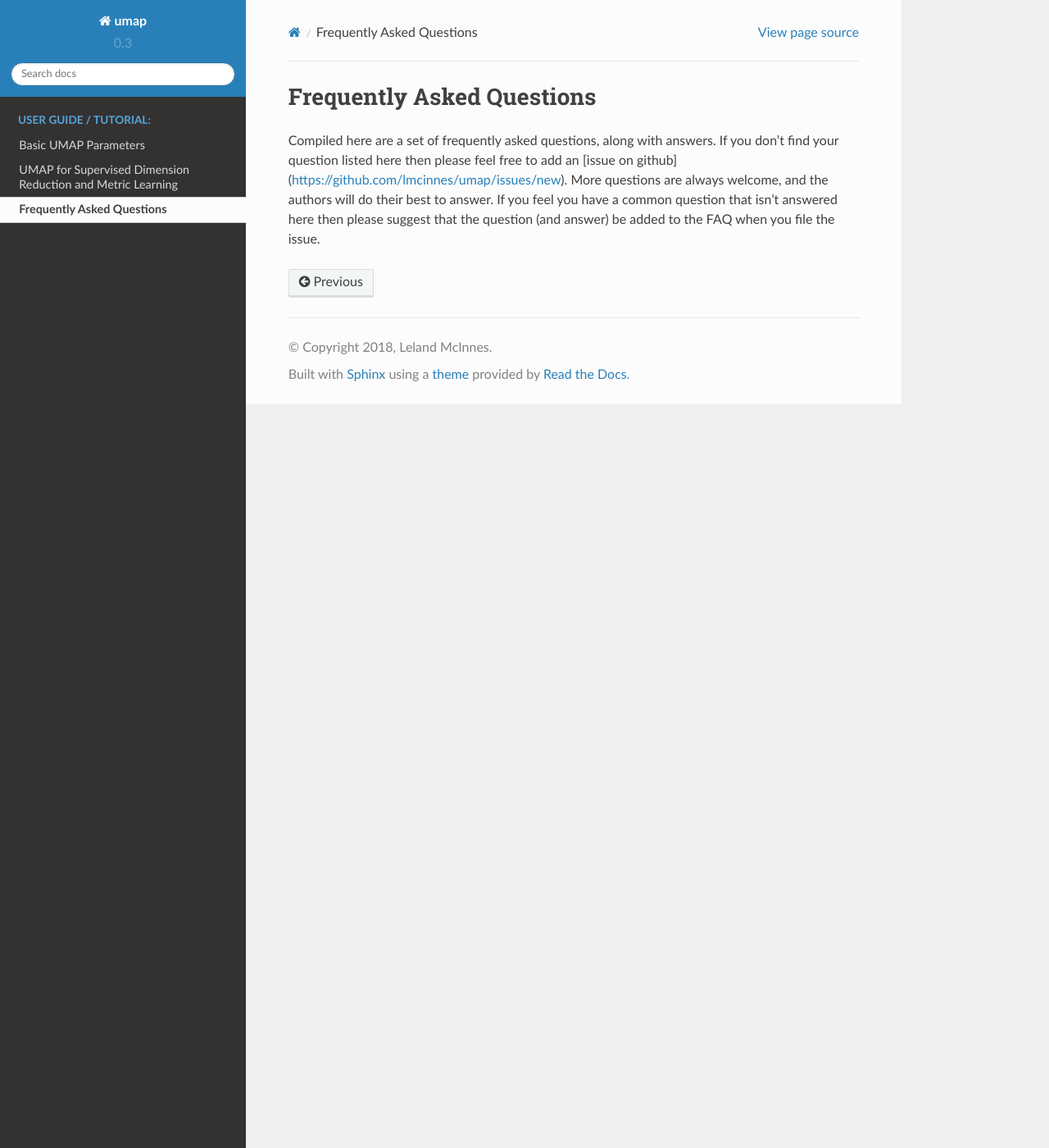
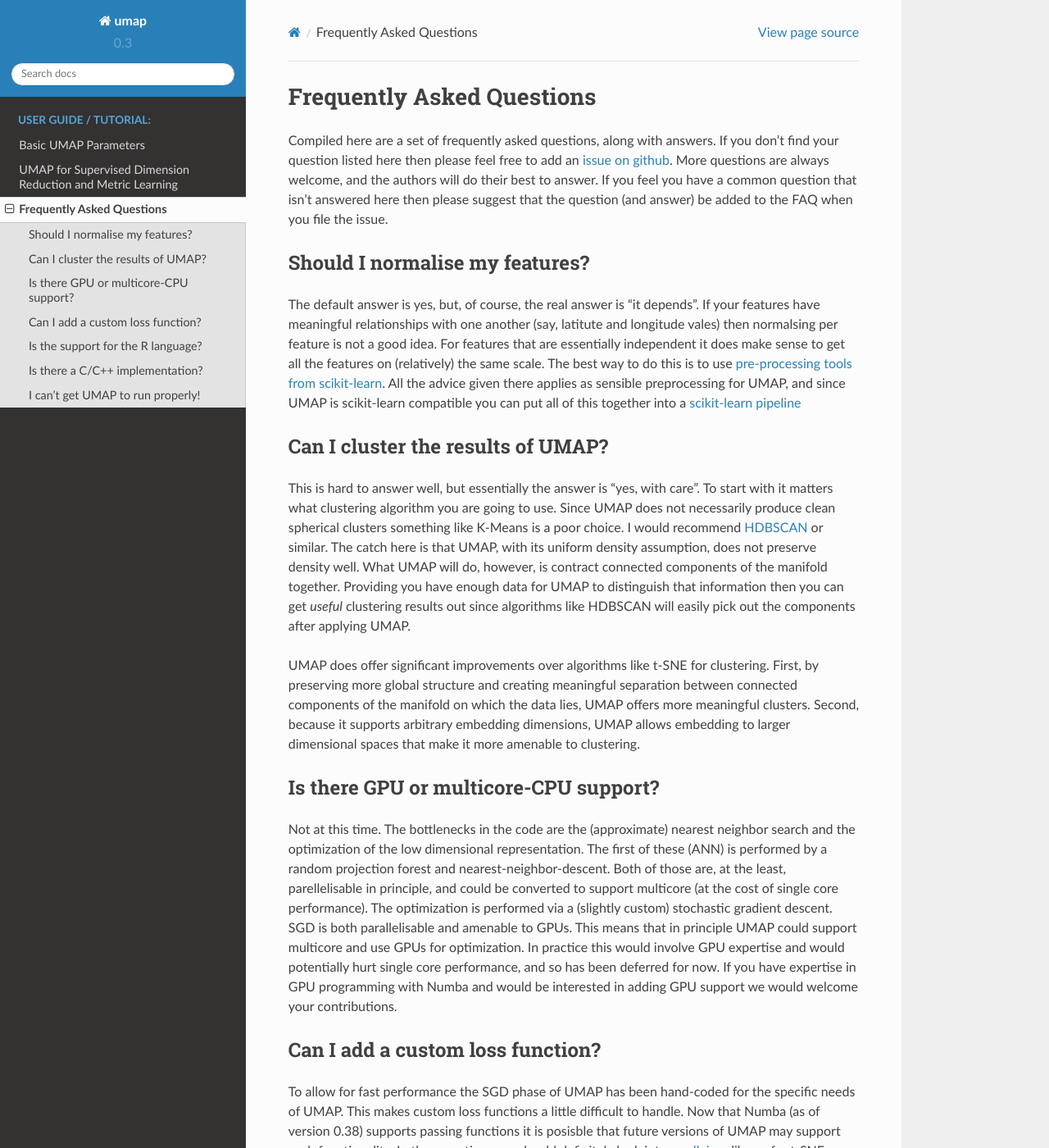
Before and after one commit to lmcinnes/umap, a Sphinx documentation site: the page built from doc/faq.rst, in a window 1280 px wide and 1400 px high. Shown: the whole window at 82% size. Built offline with Sphinx 7.4.7 and the Read the Docs theme 2.0.0, drawn with Linux system fonts in a browser that asks for light colours; pages that are not in the unit, such as notebooks, are missing from menus; some of the changed text lies outside the part shown.

Commit message:
Add an FAQ

```diff
--- a/doc/faq.rst
+++ b/doc/faq.rst
@@ -4,8 +4,135 @@ Frequently Asked Questions
 Compiled here are a set of frequently asked questions,
 along with answers. If you don't find your question listed here
 then please feel free to add an
-[issue on github](https://github.com/lmcinnes/umap/issues/new).
+`issue on github <https://github.com/lmcinnes/umap/issues/new>`_.
 More questions are always welcome, and the authors will do
 their best to answer. If you feel you have a common question
 that isn't answered here then please suggest that the question
 (and answer) be added to the FAQ when you file the issue.
+
+Should I normalise my features?
+-------------------------------
+
+The default answer is yes, but, of course, the real answer is
+"it depends". If your features have meaningful relationships
+with one another (say, latitute and longitude vales) then
+normalsing per feature is not a good idea. For features that
+are essentially independent it does make sense to get all the
+features on (relatively) the same scale. The best way to do
+this is to use
+`pre-processing tools from scikit-learn <http://scikit-learn.org/stable/modules/preprocessing.html>`_.
+All the advice given there applies as sensible preprocessing
+for UMAP, and since UMAP is scikit-learn compatible you
+can put all of this together into a `scikit-learn pipeline <http://scikit-learn.org/stable/modules/generated/sklearn.pipeline.Pipeline.html>`_
+
+
+Can I cluster the results of UMAP?
+----------------------------------
+
+This is hard to answer well, but essentially the answer is
+"yes, with care". To start with it matters what clustering
+algorithm you are going to use. Since UMAP does not necessarily
+produce clean spherical clusters something like K-Means
+is a poor choice. I would recommend
+`HDBSCAN <https://github.com/scikit-learn-contrib/hdbscan>`_ or
+similar. The catch here is that UMAP, with its uniform density
+assumption, does not preserve density well. What UMAP will do,
+however, is contract connected components of the manifold
+together. Providing you have enough data for UMAP to
+distinguish that information then you can get *useful*
+clustering results out since algorithms like HDBSCAN will
+easily pick out the components after applying UMAP.
+
+UMAP does offer significant improvements over algorithms
+like t-SNE for clustering. First, by preserving more
+global structure and creating meaningful separation
+between connected components of the manifold on which
+the data lies, UMAP offers more meaningful clusters.
+Second, because it supports arbitrary embedding
+dimensions, UMAP allows embedding to larger dimensional
+spaces that make it more amenable to clustering.
+
+Is there GPU or multicore-CPU support?
+--------------------------------------
+
+Not at this time. The bottlenecks in the code are the
+(approximate) nearest neighbor search and the optimization
+of the low dimensional representation. The first of these
+(ANN) is performed by a random projection forest and
+nearest-neighbor-descent. Both of those are, at the least,
+parellelisable in principle, and could be converted to
+support multicore (at the cost of single core performance).
+The optimization is performed via a (slightly custom)
+stochastic gradient descent. SGD is both parallelisable
+and amenable to GPUs. This means that in principle UMAP
+could support multicore and use GPUs for optimization.
+In practice this would involve GPU expertise and would
+potentially hurt single core performance, and so has
+been deferred for now. If you have expertise in GPU
+programming with Numba and would be interested in
+adding GPU support we would welcome your contributions.
+
+Can I add a custom loss function?
+---------------------------------
+
+To allow for fast performance the SGD phase of UMAP has
+been hand-coded for the specific needs of UMAP. This makes
+custom loss functions a little difficult to handle. Now
+that Numba (as of version 0.38) supports passing functions
+it is posisble that future versions of UMAP may support
+such functionality. In the meantime you should definitely
+look into `smallvis <https://github.com/jmelville/smallvis>`_,
+a library for t-SNE, LargeVis, UMAP, and related algorithms.
+Smallvis only works for small datasets, but provides
+much greater flexibility and control.
+
+Is the support for the R language?
+----------------------------------
+
+Yes! A number of people have worked hard to make UMAP
+available to R users.
+
+If you want to use the reference
+implementation under the hood but want a nice R interface
+the we recommend `umapr <https://github.com/ropenscilabs/umapr>`_
+which wraps the python code with reticulate.
+
+If you want a pure R version then there are a couple
+of options: `UMAP <https://github.com/tkonopka/umap>`_
+and `UWOT <https://github.com/jlmelville/uwot>`_. Both are good
+reimplementations of UMAP in R. If performance is
+a major factor we recommend UWOT at this time.
+
+Is there a C/C++ implementation?
+--------------------------------
+
+Not that we are aware of. For now Numba has done a very
+admirable job of providing high performance and the
+developers of UMAP have not felt the need to move to
+lower level languages. At some point a multithreaded
+C++ implementation may be made available, but there are
+no time-frames for when that would happen.
+
+I can't get UMAP to run properly!
+---------------------------------
+
+There are, inevitably, a number of issues and corner cases
+that can cause issues for UMAP. Some know issues that can
+cause problems are:
+
+- UMAP doesn't currently support 32-bit Windows.
+  This is due to issues with Numba of that platform
+  and will not likely be resolved soon. Sorry :-(
+- If you have pip installed the package ``umap``
+  at any time (instead of ``umap-learn``) this can
+  cause serious issues. You will want to purge/remove
+  everything umap related in your ``site-packages``
+  directory and re-install ``umap-learn``.
+- Having any files called ``umap.py`` in the current
+  directory you will have issues as that will be
+  loaded instead of the ``umap`` module.
+
+It is worth checking the
+`issues page on github <https://github.com/lmcinnes/umap/issues>`_
+for potential solutions. If all else fails please add an
+`issue on github <https://github.com/lmcinnes/umap/issues/new>`_.
```
